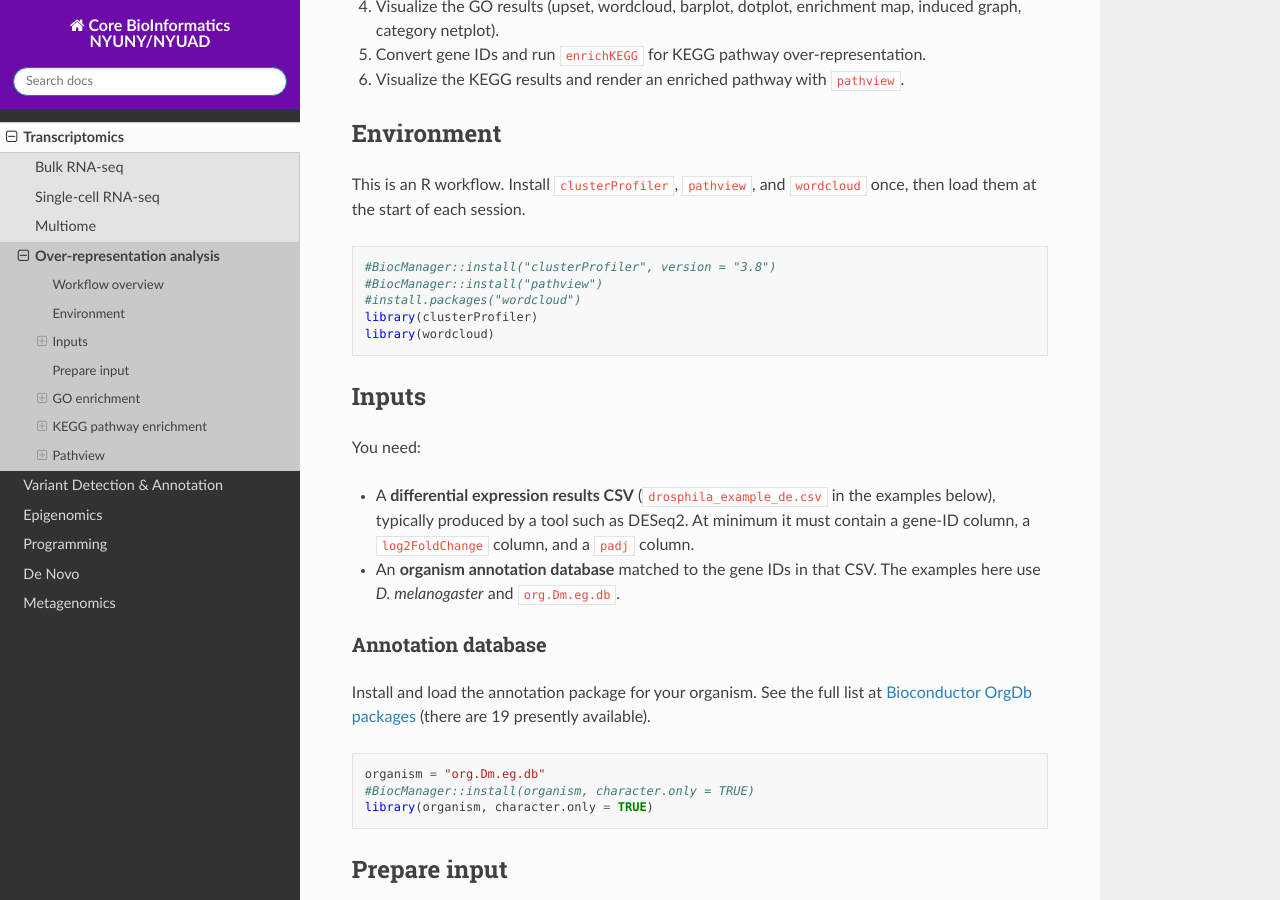
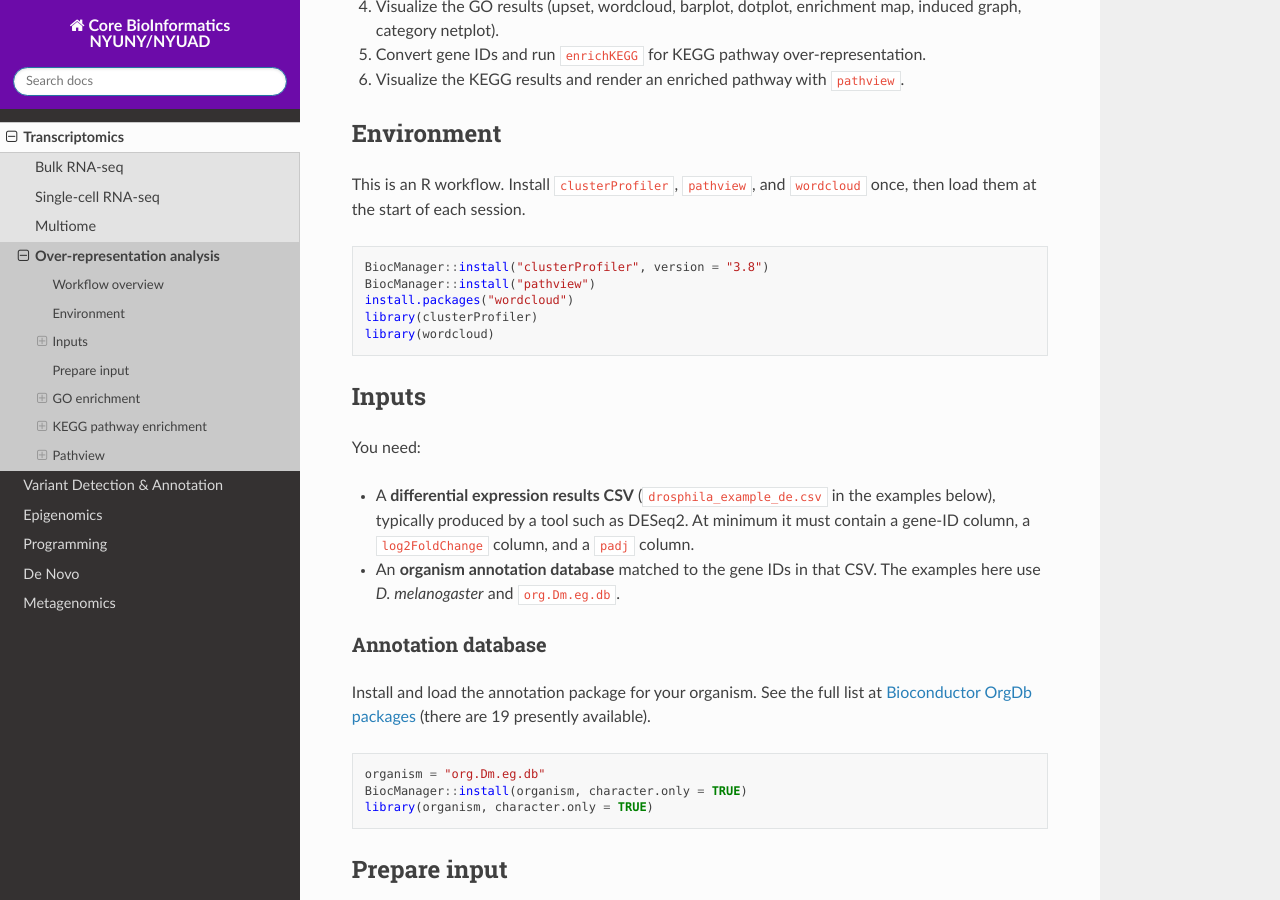
Before and after one commit to learn-gencore/learn-gencore, a Sphinx documentation site: the page built from source/transcriptomics/over_representation_analysis.rst, in a window 1280 px wide and 900 px high, scrolled down 782 px. Built offline with Sphinx 7.4.7 and the Read the Docs theme 3.1.0, drawn with Linux system fonts in a browser that asks for light colours; some of the changed text lies outside the part shown.

```diff
--- a/source/transcriptomics/over_representation_analysis.rst
+++ b/source/transcriptomics/over_representation_analysis.rst
@@ -51,9 +51,9 @@ This is an R workflow. Install ``clusterProfiler``, ``pathview``, and
 
 .. code:: r
 
-    #BiocManager::install("clusterProfiler", version = "3.8")
-    #BiocManager::install("pathview")
-    #install.packages("wordcloud")
+    BiocManager::install("clusterProfiler", version = "3.8")
+    BiocManager::install("pathview")
+    install.packages("wordcloud")
     library(clusterProfiler)
     library(wordcloud)
 
@@ -80,7 +80,7 @@ full list at `Bioconductor OrgDb packages
 .. code:: r
 
     organism = "org.Dm.eg.db"
-    #BiocManager::install(organism, character.only = TRUE)
+    BiocManager::install(organism, character.only = TRUE)
     library(organism, character.only = TRUE)
 
 Prepare input
@@ -172,7 +172,7 @@ Emphasizes the genes overlapping among different gene sets.
 
 .. code:: r
 
-    #BiocManager::install("enrichplot")
+    BiocManager::install("enrichplot")
     library(enrichplot)
     upsetplot(go_enrich)
 
```
